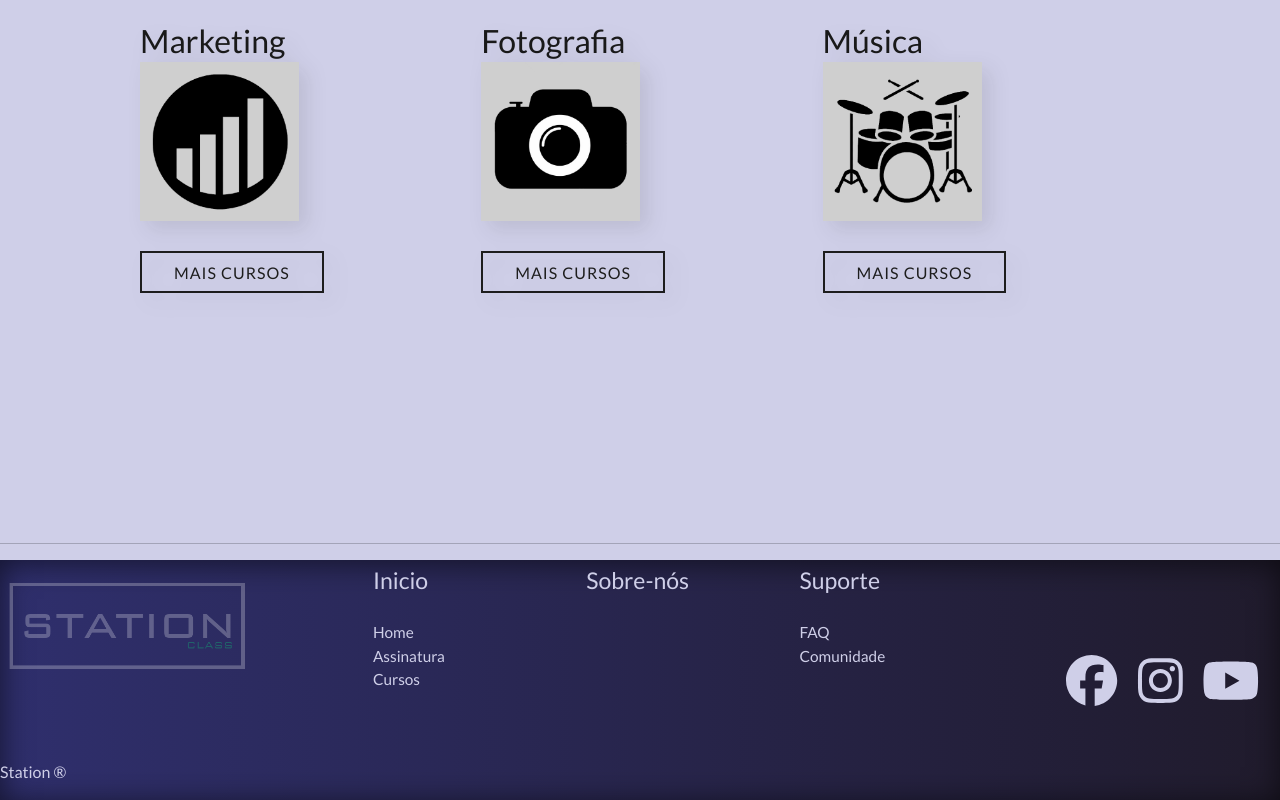
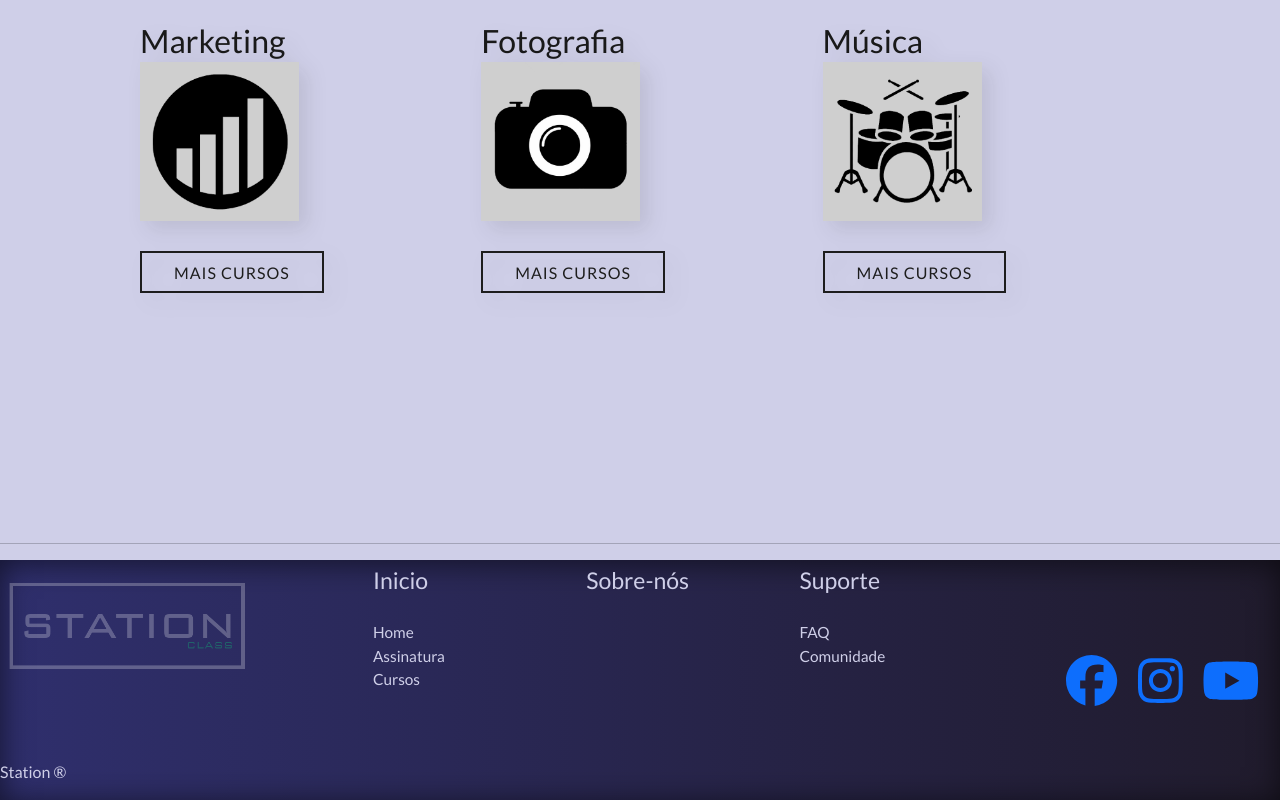
Before and after one commit to GuiReis1303/Projeto-Integrador-Geral, a React (Create React App) app: page / in a window 1280 px wide. Shown: the part 2007-2807 px from the top of the page. Built offline with nearby package versions, Linux system fonts and the light colour scheme; a web font is replaced by a local one.

Commit message:
20-06
- Adicionados os links do rodape e icone do whatsapp (colocar dps o link correto)

```diff
--- a/src/Modulos/Rodape.js
+++ b/src/Modulos/Rodape.js
@@ -35,9 +35,9 @@ const Rodape = () => {
             </div>
 
             <div className="rodapeSocial">
-                <FontAwesomeIcon icon={faFacebook} className="rodapeicon"/>
-                <FontAwesomeIcon icon={faInstagram} className="rodapeicon"/>
-                <FontAwesomeIcon icon={faYoutube} className="rodapeicon"/>
+                <a href=""><FontAwesomeIcon icon={faFacebook} className="rodapeicon"/></a>
+                <a href=""><FontAwesomeIcon icon={faInstagram} className="rodapeicon"/></a>
+                <a href=""><FontAwesomeIcon icon={faYoutube} className="rodapeicon"/></a>
 
             </div>
             <span>Station ®</span>
--- a/src/Modulos/Whats.js
+++ b/src/Modulos/Whats.js
@@ -6,7 +6,7 @@ const Whats = () => {
     require('./Whats.css')
     return (
         <div className="fab">
-            <button className="main"><FontAwesomeIcon icon={faWhatsapp} className="iconWhatsapp"/></button>
+            <a href=""><button className="main"><FontAwesomeIcon icon={faWhatsapp} className="iconWhatsapp"/></button></a>
         </div>
      );
 }
```
